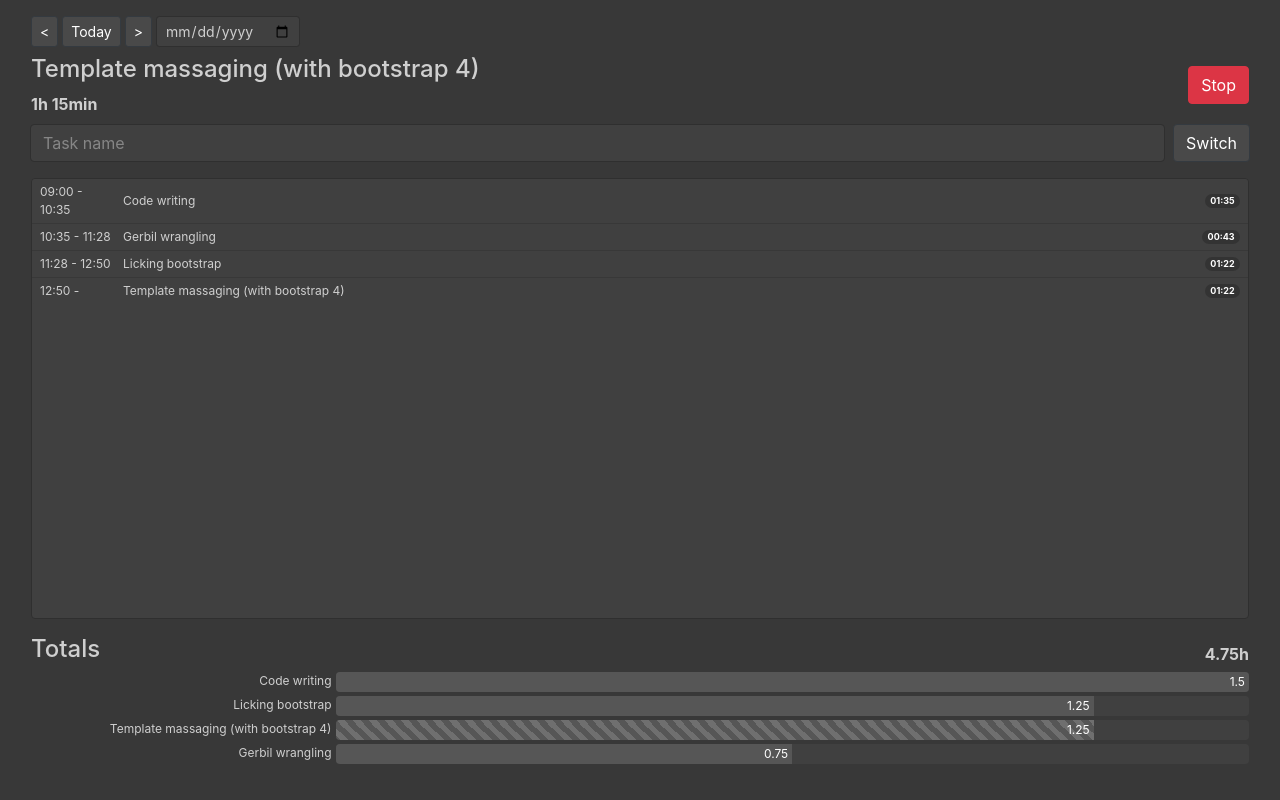
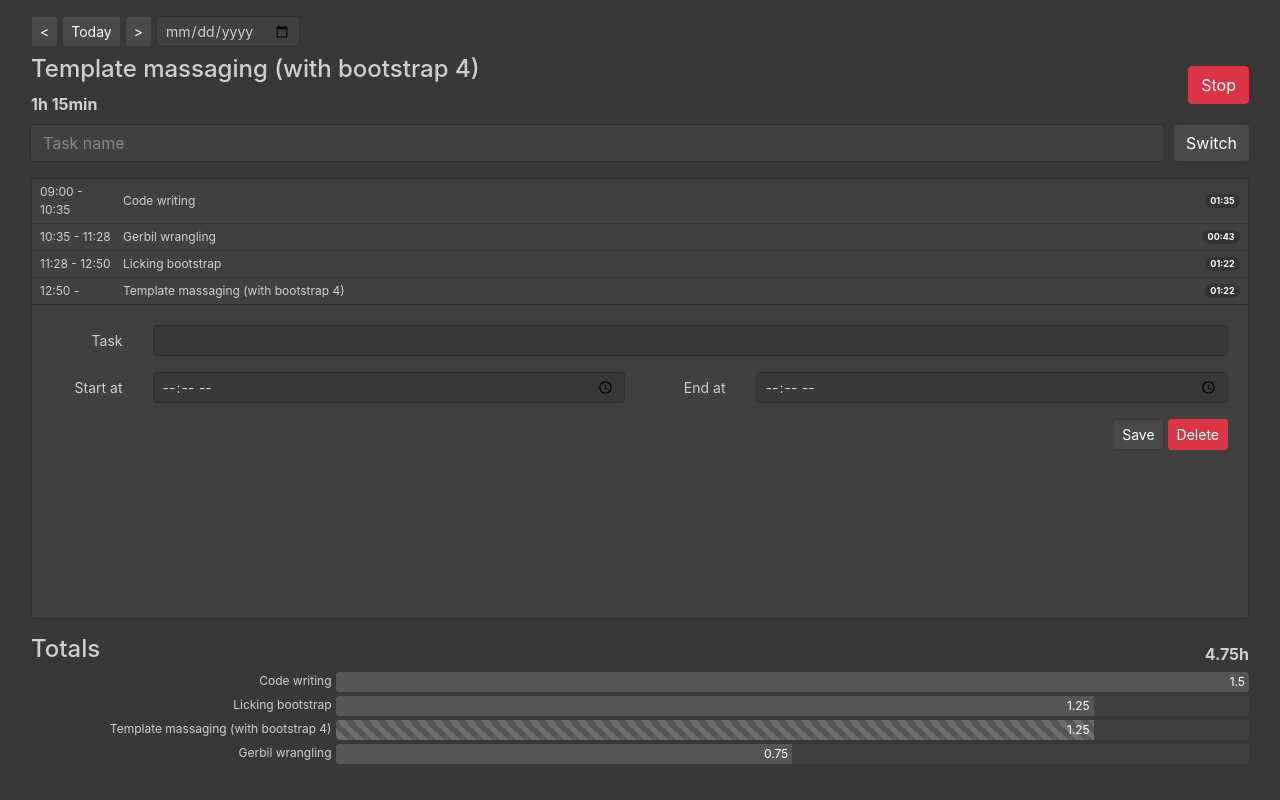
Before and after one commit to kaisentlaia/gerbil-time-tracker, an Angular app: page / in a window 1280 px wide. Built offline with nearby package versions, Linux system fonts and the light colour scheme.

Commit message:
added task edit template

```diff
--- a/src/app/app.component.html
+++ b/src/app/app.component.html
@@ -33,6 +33,7 @@
     <div class="row flex-grow-1">
       <div class="col">
         <div class="card h-100">
+
           <ul class="list-group list-group-flush">
             <li class="list-group-item list-group-item-action list-group-item-light d-flex justify-content-between align-items-center">
               <span class="hours">09:00 - 10:35</span>
@@ -55,6 +56,34 @@
               <span class="badge badge-dark badge-pill">01:22</span>
             </li>
           </ul>
+
+          <div class="card-body">
+            <form>
+              <div class="form-group row">
+                <label class="col-sm-1 col-form-label col-form-label-sm text-right">Task</label>
+                <div class="col-sm-11">
+                  <input type="text" class="form-control form-control-sm">
+                </div>
+              </div>
+              <div class="form-group row">
+                <label class="col-sm-1 col-form-label col-form-label-sm text-right">Start at</label>
+                <div class="col-sm-5">
+                  <input type="time" class="form-control form-control-sm">
+                </div>
+                <label class="col-sm-1 col-form-label col-form-label-sm text-right">End at</label>
+                <div class="col-sm-5">
+                  <input type="time" class="form-control form-control-sm">
+                </div>
+              </div>
+              <div class="form-group row">
+                <div class="col text-right">
+                  <button type="button" class="btn btn-dark mr-1 btn-sm">Save</button>
+                  <button type="button" class="btn btn-danger btn-sm">Delete</button>
+                </div>
+              </div>
+            </form>
+          </div>
+
         </div>
       </div>
     </div>
--- a/src/styles.scss
+++ b/src/styles.scss
@@ -72,6 +72,23 @@ body {
   background-color: $bg-light;
   max-height: 75vh;
 
+  .form-control {
+    background-color: $bg;
+    color: $text;
+    border-color: $border-dark;
+
+    &::placeholder {
+      color: $text-muted;
+    }
+
+    &:focus {
+      color: $text;
+      background-color: $bg;
+      box-shadow: 0 0 0 .2rem rgba(134, 134, 134, 0.25);
+      border-color: $border-dark;
+    }
+  }
+
   .list-group {
     .list-group-item {
       padding: 0.25rem 0.5rem;
```
